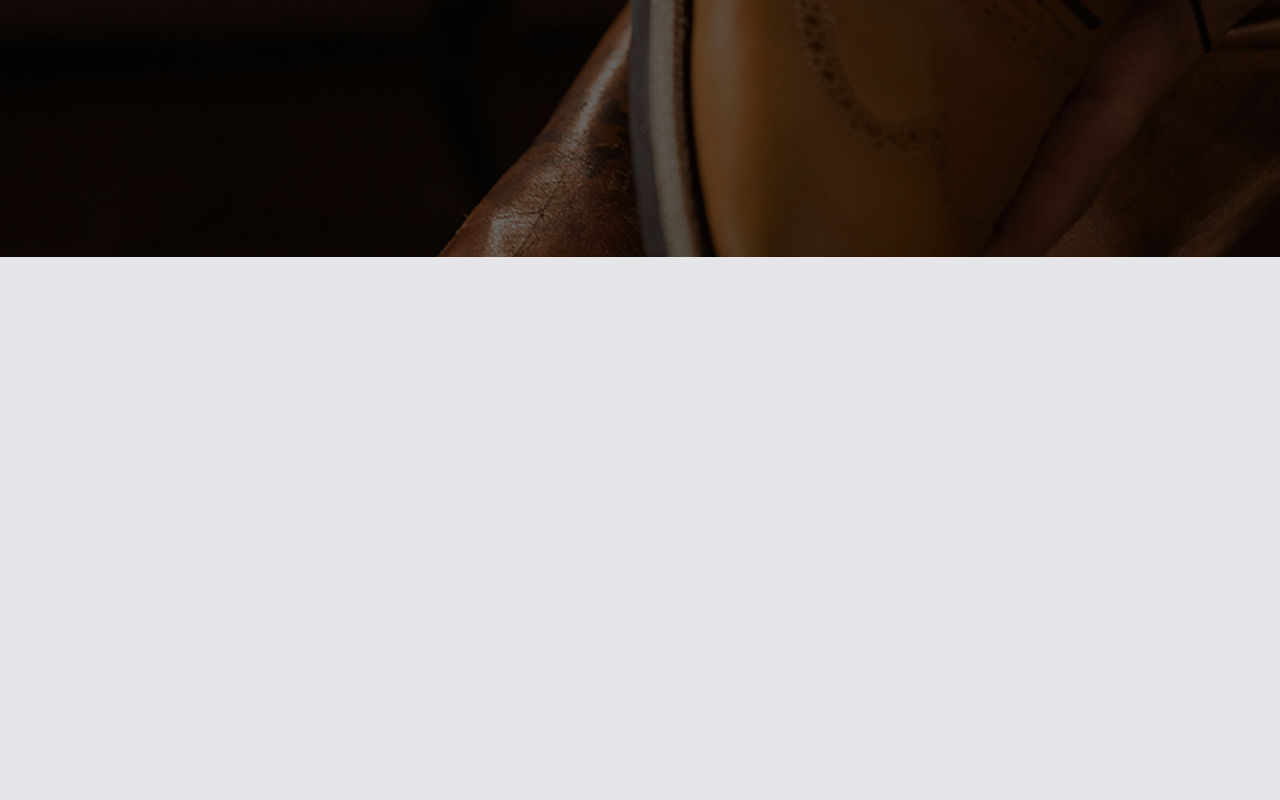
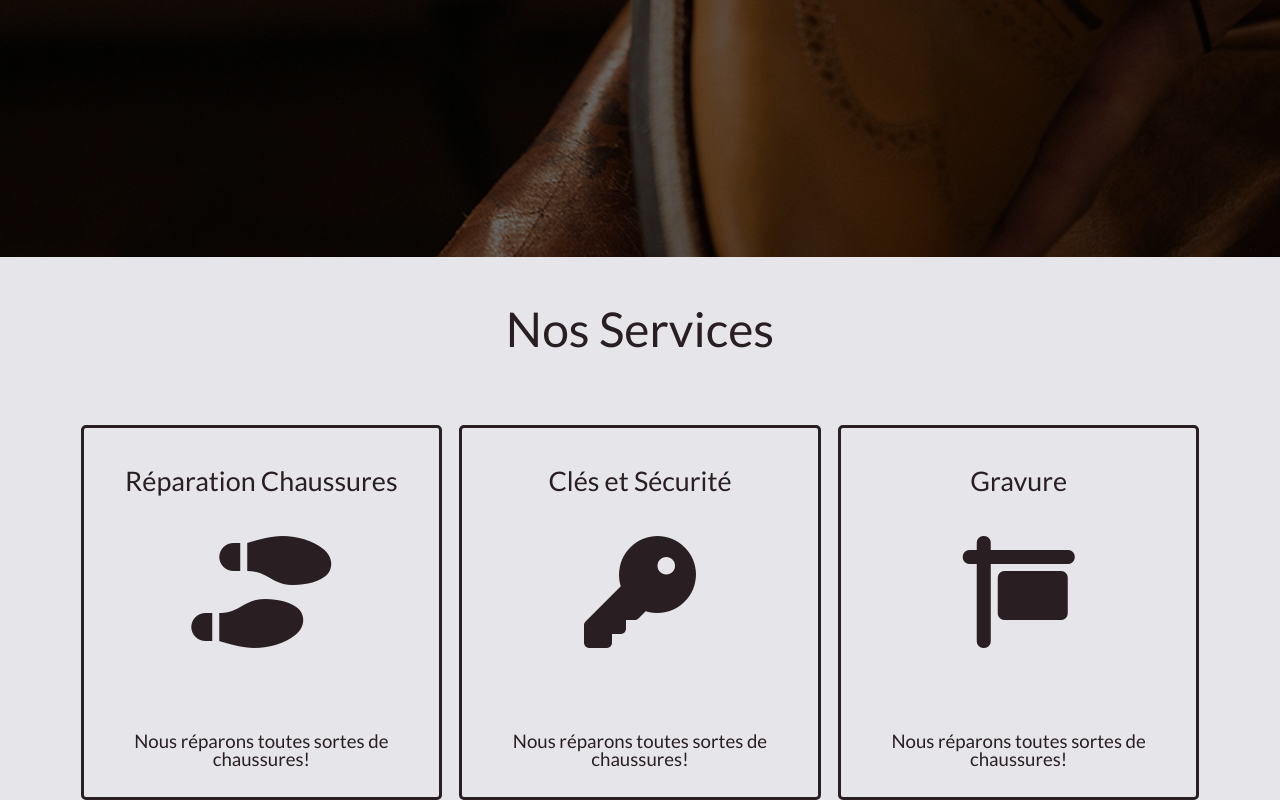
Before and after one commit to Hugo-Roy/template-shoemaker, a React app: page / in a window 1280 px wide. Shown: the part 543-1343 px from the top of the page. Before the commit the page ends 800 px from the top, so only its background shows below. Built offline with nearby package versions, Linux system fonts and the light colour scheme.

Commit message:
services section first draft ok

```diff
--- a/src/assets/index.html
+++ b/src/assets/index.html
@@ -4,6 +4,7 @@
         <meta charset="utf-8" />
         <meta name="viewport" content="width=device-width, initial-scale=1.0" />
         <meta http-equiv="x-ua-compatible" content="ie=edge" />
+        <script src="https://kit.fontawesome.com/3cd540aef0.js" crossorigin="anonymous"></script>
         <title>Modele</title>
     </head>
     <body>
--- a/src/components/App/index.js
+++ b/src/components/App/index.js
@@ -5,6 +5,7 @@ import React from 'react';
 import './styles.scss';
 import Nav from 'src/components/Nav';
 import Hero from 'src/components/Hero';
+import Services from 'src/components/Services';
 
 // == Composant
 const App = () => (
@@ -13,6 +14,9 @@ const App = () => (
       <Hero />
       <Nav />
     </header>
+    <main>
+      <Services />
+    </main>
   </div>
 );
 
--- a/src/components/App/styles.scss
+++ b/src/components/App/styles.scss
@@ -2,3 +2,7 @@
   width: 100%;
   height: 100vh;
 }
+
+main{
+  text-align: center;
+}
--- /dev/null
+++ b/src/components/Services/index.js
@@ -0,0 +1,36 @@
+import React from 'react';
+
+import './services.scss';
+
+const Services = () => (
+  <section className="services">
+    <h2 className="services__h2">Nos Services</h2>
+    <div className="services__blocks">
+      <ul className="services__blocks__ul">
+        <li className="services__blocks__ul__li">
+          <h3 className="services__blocks__ul__li__h3">Réparation Chaussures</h3>
+          <i className="fas fa-shoe-prints services__blocks__ul__li__icon" />
+          <p className="services__blocks__ul__li__pServ">
+            Nous réparons toutes sortes de chaussures!
+          </p>
+        </li>
+        <li className="services__blocks__ul__li">
+          <h3 className="services__blocks__ul__li__h3">Clés et Sécurité</h3>
+          <i className="fas fa-key services__blocks__ul__li__icon" />
+          <p className="services__blocks__ul__li__pServ">
+            Nous réparons toutes sortes de chaussures!
+          </p>
+        </li>
+        <li className="services__blocks__ul__li">
+          <h3 className="services__blocks__ul__li__h3">Gravure</h3>
+          <i className="fas fa-sign services__blocks__ul__li__icon" />
+          <p className="services__blocks__ul__li__pServ">
+            Nous réparons toutes sortes de chaussures!
+          </p>
+        </li>
+      </ul>
+    </div>
+  </section>
+);
+
+export default Services;
--- /dev/null
+++ b/src/components/Services/services.scss
@@ -0,0 +1,40 @@
+@use 'src/styles/vars';
+
+.services{
+  margin: vars.$gutter * 2 auto;
+  color: vars.$altColor;
+
+  &__h2{
+    font-size: vars.$titleSize;
+  }
+
+  &__blocks{
+    margin: vars.$gutter * 3;
+
+    &__ul{
+      display: flex;
+      justify-content: space-around;
+
+      &__li{
+        border: 3px solid vars.$altColor;
+        border-radius: 5px;
+        &__h3{
+          font-size: vars.$navFontSize * 1.2;
+          padding: vars.$gutter;
+        }
+
+        &__icon{
+          font-size: vars.$navFontSize * 5;
+          margin-bottom: vars.$gutter / 2;
+        }
+
+        &__pServ{
+          width: 85%;
+          margin: auto;
+          font-size: vars.$navFontSize / 1.2;
+          padding-bottom: vars.$gutter;
+        }
+      }
+    }
+  }
+}
```
